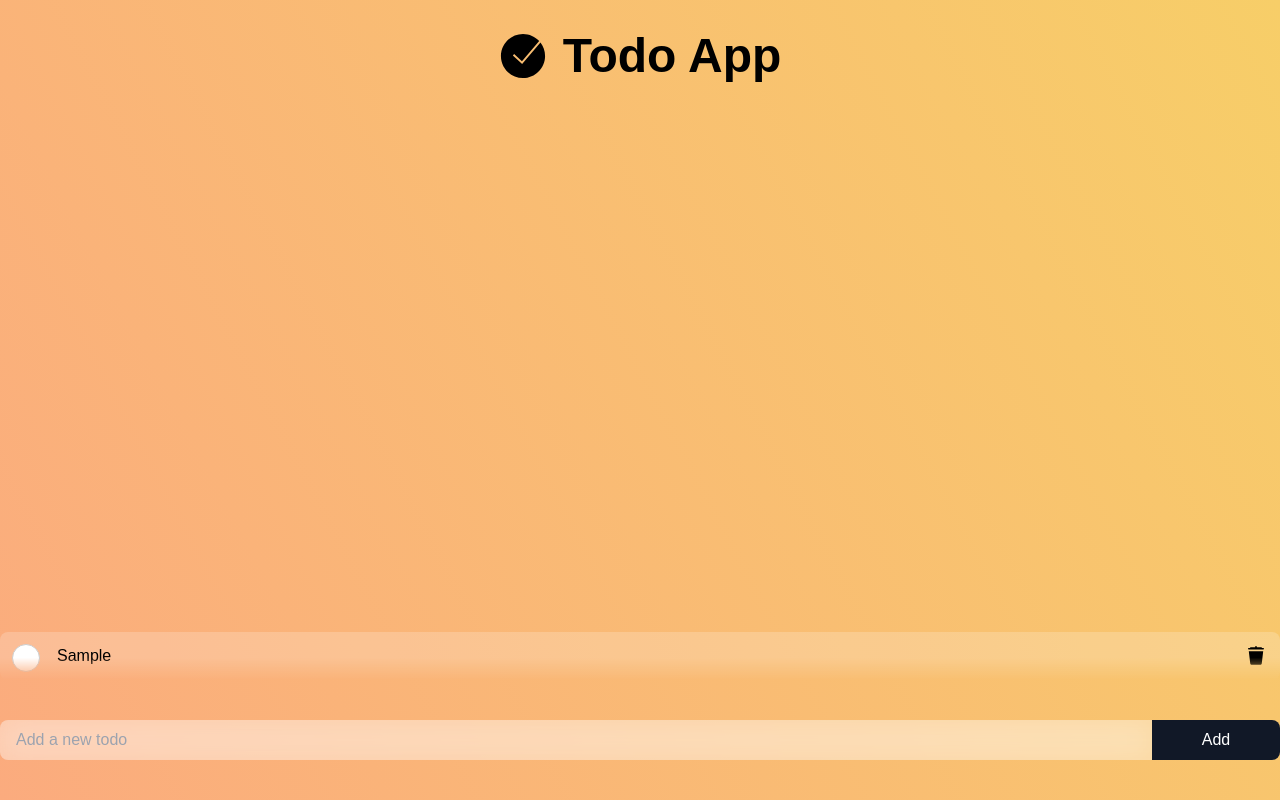
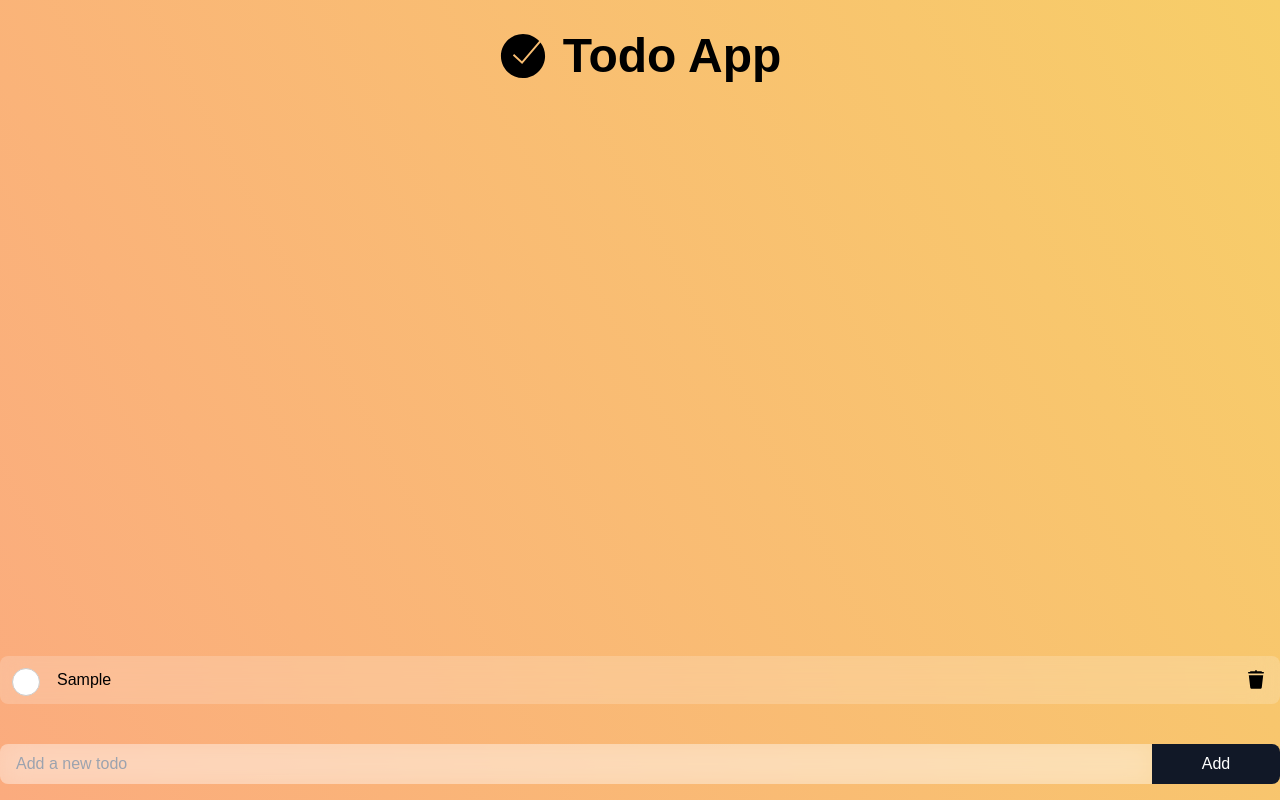
Before and after one commit to abhijeet8900/qp-react-assessment, a React (Create React App) app: page / in a window 1280 px wide. Both pictures are taken after typing "Sample" into the empty fields and a click on the button "Add". Built offline with nearby package versions, Linux system fonts and the light colour scheme.

Commit message:
- Update items container

```diff
--- a/src/components/delete-todo/styles.module.css
+++ b/src/components/delete-todo/styles.module.css
@@ -1,4 +1,8 @@
 .container {
+  @apply h-full;
+  @apply flex;
+  @apply justify-between;
+  @apply items-center;
   @apply p-3;
   @apply rounded-r-lg;
 }
--- a/src/components/todo-list/styles.module.css
+++ b/src/components/todo-list/styles.module.css
@@ -1,5 +1,5 @@
 .container {
-  height: 70vh;
+  height: 73vh;
 }
 
 .item_wrapper {
@@ -15,13 +15,6 @@
   @apply flex;
   @apply flex-col-reverse;
   @apply gap-y-2;
-
-  -webkit-mask-image: linear-gradient(
-    0deg,
-    rgba(0, 0, 0, 0) 0%,
-    rgba(0, 0, 0, 1) 4%
-  );
-  mask-image: linear-gradient(0deg, rgba(0, 0, 0, 0) 0%, rgba(0, 0, 0, 1) 4%);
 }
 
 .item_wrapper::-webkit-scrollbar {
```
